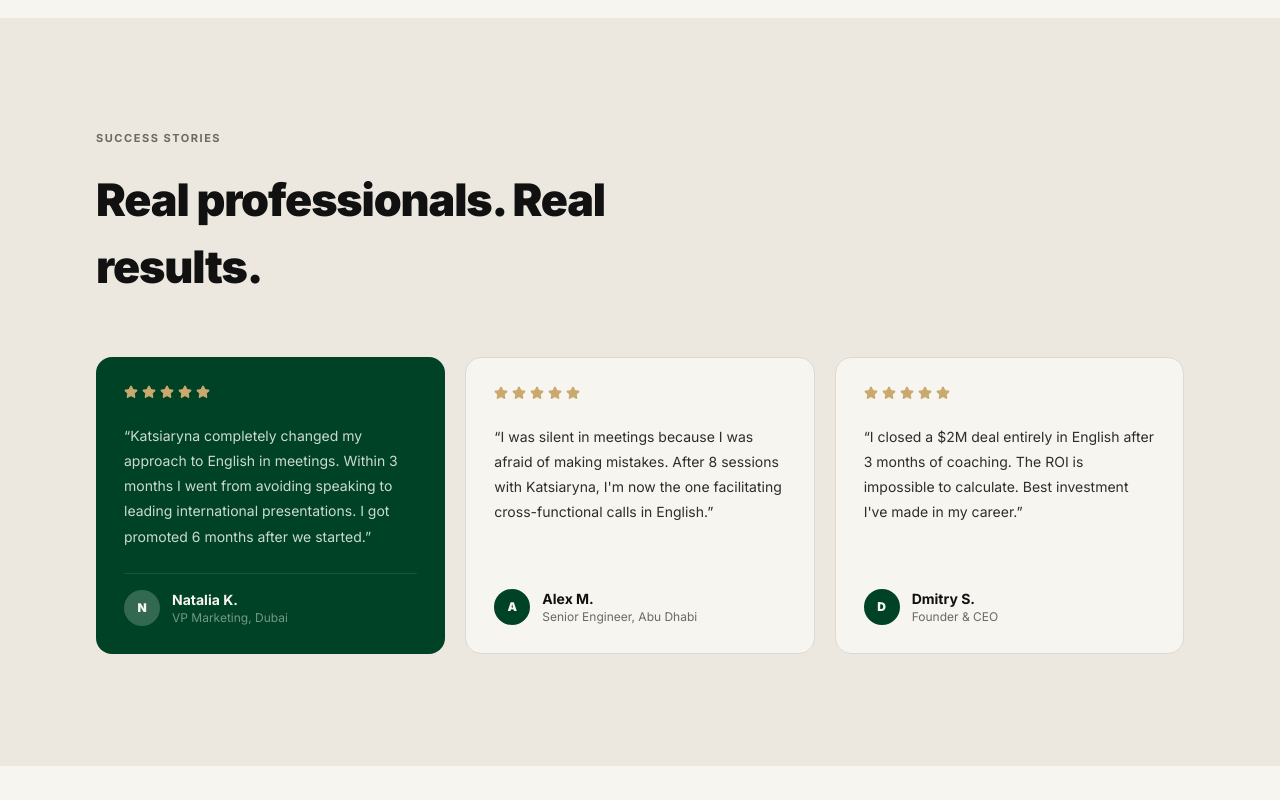
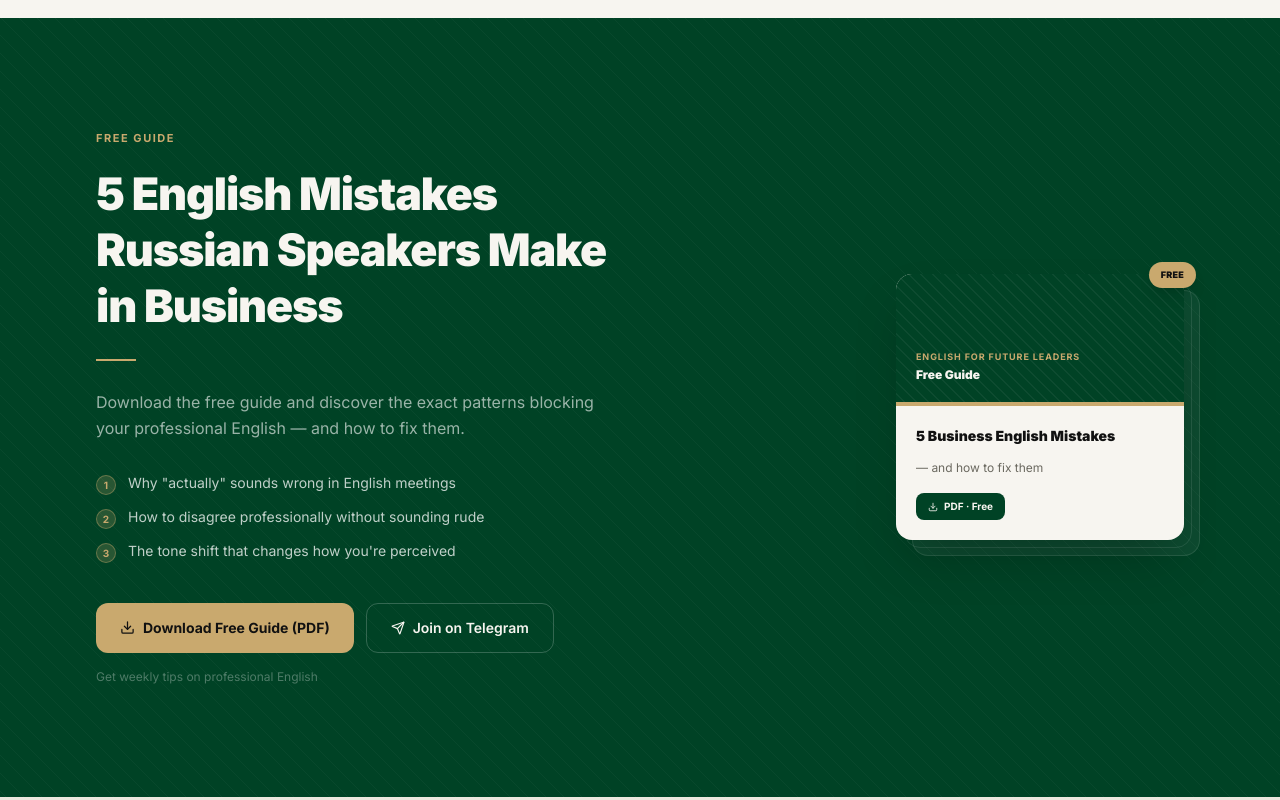
Before and after one commit to jemassuremoinscher/myeffl, a Next.js app: page /en in a window 1280 px wide. Shown: the part 2700-3500 px from the top of the page. Built offline with nearby package versions, Linux system fonts and the light colour scheme.

Commit message:
feat: whitebook PDF russe + section homepage + CTA Telegram placeholder

```diff
--- a/src/app/[locale]/page.tsx
+++ b/src/app/[locale]/page.tsx
@@ -4,11 +4,10 @@ import HeroSection from "@/components/sections/HeroSection";
 import TrustSection from "@/components/sections/TrustSection";
 import HowItWorks from "@/components/sections/HowItWorks";
 import PackagesPreview from "@/components/sections/PackagesPreview";
+import WhitebookSection from "@/components/sections/WhitebookSection";
 import TestimonialsSection from "@/components/sections/TestimonialsSection";
 import BlogPreview from "@/components/sections/BlogPreview";
 import CTASection from "@/components/sections/CTASection";
-import JsonLd from "@/components/seo/JsonLd";
-import { organizationSchema, personSchema, faqSchemaEN, faqSchemaRU } from "@/components/seo/schemas";
 
 export function generateStaticParams() {
   return routing.locales.map((locale) => ({ locale }));
@@ -18,17 +17,13 @@ export default async function HomePage({ params }: { params: Promise<{ locale: s
   const { locale } = await params;
   setRequestLocale(locale);
 
-  const faqSchema = locale === "ru" ? faqSchemaRU : faqSchemaEN;
-
   return (
     <>
-      <JsonLd data={organizationSchema} />
-      <JsonLd data={personSchema} />
-      <JsonLd data={faqSchema} />
       <HeroSection />
       <TrustSection />
       <HowItWorks />
       <PackagesPreview />
+      <WhitebookSection />
       <TestimonialsSection />
       <BlogPreview />
       <CTASection />
--- /dev/null
+++ b/src/components/sections/WhitebookSection.tsx
@@ -0,0 +1,166 @@
+import { useLocale } from "next-intl";
+import Link from "next/link";
+import { Download, Send } from "lucide-react";
+
+const TELEGRAM_URL = "https://t.me/effl_english"; // ← à remplacer par le vrai lien
+
+const content: Record<string, {
+  eyebrow: string; title: string; subtitle: string;
+  points: string[]; cta_pdf: string; cta_tg: string; tg_note: string;
+}> = {
+  en: {
+    eyebrow: "Free Guide",
+    title: "5 English Mistakes Russian Speakers Make in Business",
+    subtitle: "Download the free guide and discover the exact patterns blocking your professional English — and how to fix them.",
+    points: [
+      "Why \"actually\" sounds wrong in English meetings",
+      "How to disagree professionally without sounding rude",
+      "The tone shift that changes how you're perceived",
+    ],
+    cta_pdf: "Download Free Guide (PDF)",
+    cta_tg: "Join on Telegram",
+    tg_note: "Get weekly tips on professional English",
+  },
+  fr: {
+    eyebrow: "Guide gratuit",
+    title: "5 erreurs en anglais des affaires chez les russophones",
+    subtitle: "Téléchargez le guide gratuit et découvrez les patterns exacts qui bloquent votre anglais professionnel.",
+    points: [
+      "Pourquoi «actually» sonne mal en réunion",
+      "Comment exprimer un désaccord sans paraître impoli",
+      "Le changement de ton qui transforme votre image",
+    ],
+    cta_pdf: "Télécharger le guide gratuit (PDF)",
+    cta_tg: "Rejoindre sur Telegram",
+    tg_note: "Conseils hebdomadaires en anglais professionnel",
+  },
+  ru: {
+    eyebrow: "Бесплатное руководство",
+    title: "5 ошибок в деловом английском русскоязычных специалистов",
+    subtitle: "Скачайте бесплатное руководство и узнайте, какие именно паттерны мешают вам звучать профессионально — и как их исправить.",
+    points: [
+      "Почему «actually» звучит неправильно на совещаниях",
+      "Как профессионально несоглашаться, не звуча грубо",
+      "Тональный сдвиг, который меняет то, как вас воспринимают",
+    ],
+    cta_pdf: "Скачать бесплатное руководство (PDF)",
+    cta_tg: "Подписаться в Telegram",
+    tg_note: "Еженедельные советы по деловому английскому",
+  },
+};
+
+export default function WhitebookSection() {
+  const locale = useLocale();
+  const c = content[locale] ?? content.en;
+
+  return (
+    <section className="bg-primary py-20 sm:py-28 px-4 overflow-hidden relative">
+      {/* Subtle texture */}
+      <div className="absolute inset-0 opacity-[0.03] pointer-events-none"
+        style={{backgroundImage:"repeating-linear-gradient(45deg,#fff 0,#fff 1px,transparent 0,transparent 50%)",backgroundSize:"18px 18px"}}/>
+
+      <div className="container-xl relative z-10">
+        <div className="grid lg:grid-cols-2 gap-14 items-center">
+
+          {/* LEFT */}
+          <div>
+            <p className="text-[11px] font-bold uppercase tracking-[0.14em] text-gold mb-5">
+              {c.eyebrow}
+            </p>
+            <h2 className="text-[clamp(1.8rem,3.5vw,2.8rem)] font-black text-on-dark leading-tight mb-6">
+              {c.title}
+            </h2>
+            <div className="w-10 h-0.5 bg-gold mb-7"/>
+            <p className="text-white/60 leading-relaxed mb-8 text-base">{c.subtitle}</p>
+            <ul className="space-y-3 mb-10">
+              {c.points.map((pt, i) => (
+                <li key={i} className="flex items-start gap-3 text-sm text-white/75">
+                  <span className="w-5 h-5 rounded-full bg-gold/20 border border-gold/40 flex items-center justify-center flex-shrink-0 mt-0.5 text-gold text-[10px] font-bold">
+                    {i + 1}
+                  </span>
+                  {pt}
+                </li>
+              ))}
+            </ul>
+
+            <div className="flex flex-col sm:flex-row gap-3">
+              {/* PDF download */}
+              <a
+                href="/whitebook-ru.pdf"
+                download="EFFL_Guide_Anglais_Professionnel.pdf"
+                className="inline-flex items-center justify-center gap-2 bg-gold text-ink px-6 py-3.5 rounded-xl font-bold text-sm hover:bg-gold-light transition-colors"
+              >
+                <Download size={15}/>
+                {c.cta_pdf}
+              </a>
+
+              {/* Telegram */}
+              <Link
+                href={TELEGRAM_URL}
+                target="_blank"
+                rel="noopener noreferrer"
+                className="inline-flex items-center justify-center gap-2 border border-white/20 text-on-dark px-6 py-3.5 rounded-xl font-semibold text-sm hover:bg-white/10 transition-colors"
+              >
+                <Send size={14}/>
+                {c.cta_tg}
+              </Link>
+            </div>
+            <p className="text-xs text-white/30 mt-4">{c.tg_note}</p>
+          </div>
+
+          {/* RIGHT — PDF preview card */}
+          <div className="flex justify-center lg:justify-end">
+            <a
+              href="/whitebook-ru.pdf"
+              download
+              className="group relative w-64 sm:w-72 cursor-pointer"
+            >
+              {/* Shadow stack */}
+              <div className="absolute top-4 left-4 w-full h-full bg-white/5 rounded-2xl border border-white/10"/>
+              <div className="absolute top-2 left-2 w-full h-full bg-white/8 rounded-2xl border border-white/10"/>
+
+              {/* Main card */}
+              <div className="relative bg-cream rounded-2xl overflow-hidden shadow-2xl group-hover:-translate-y-1 transition-transform duration-300">
+                {/* Card top — green */}
+                <div className="bg-primary h-32 flex flex-col items-start justify-end p-5 relative">
+                  <div className="absolute inset-0 opacity-[0.05]"
+                    style={{backgroundImage:"repeating-linear-gradient(45deg,#fff 0,#fff 1px,transparent 0,transparent 50%)",backgroundSize:"12px 12px"}}/>
+                  <p className="relative text-[9px] font-bold uppercase tracking-widest text-gold mb-1">English for Future Leaders</p>
+                  <p className="relative text-xs font-black text-on-dark leading-tight">
+                    {locale === "ru" ? "Бесплатное руководство" : locale === "fr" ? "Guide gratuit" : "Free Guide"}
+                  </p>
+                </div>
+
+                {/* Gold bar */}
+                <div className="h-1 bg-gold"/>
+
+                {/* Card body */}
+                <div className="p-5">
+                  <p className="font-black text-ink text-sm leading-snug mb-3">
+                    {locale === "ru"
+                      ? "5 ошибок в деловом английском русскоязычных специалистов"
+                      : locale === "fr"
+                      ? "5 erreurs en anglais des affaires"
+                      : "5 Business English Mistakes"}
+                  </p>
+                  <p className="text-xs text-muted leading-relaxed mb-4">
+                    {locale === "ru" ? "— и как их исправить" : locale === "fr" ? "— et comment les corriger" : "— and how to fix them"}
+                  </p>
+
+                  <div className="inline-flex items-center gap-1.5 bg-primary text-on-dark text-[10px] font-bold px-3 py-1.5 rounded-lg">
+                    <Download size={10}/> PDF · Free
+                  </div>
+                </div>
+              </div>
+
+              {/* Download badge */}
+              <div className="absolute -top-3 -right-3 bg-gold text-ink text-[9px] font-black px-3 py-1.5 rounded-full shadow-lg uppercase tracking-wide">
+                Free
+              </div>
+            </a>
+          </div>
+        </div>
+      </div>
+    </section>
+  );
+}
```
Also changed, not shown: 1 other file (tests, documents, lock files or other folders).
